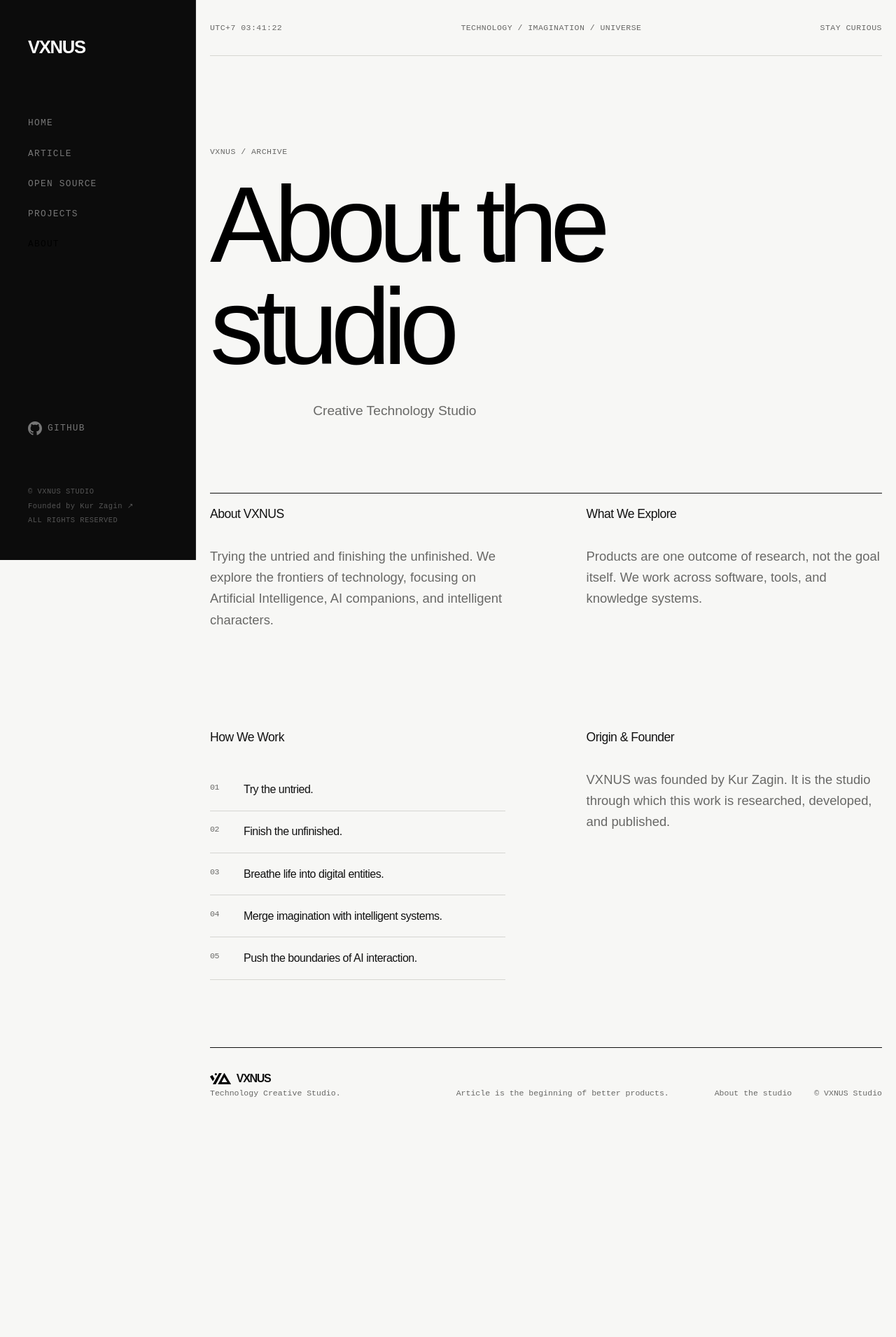
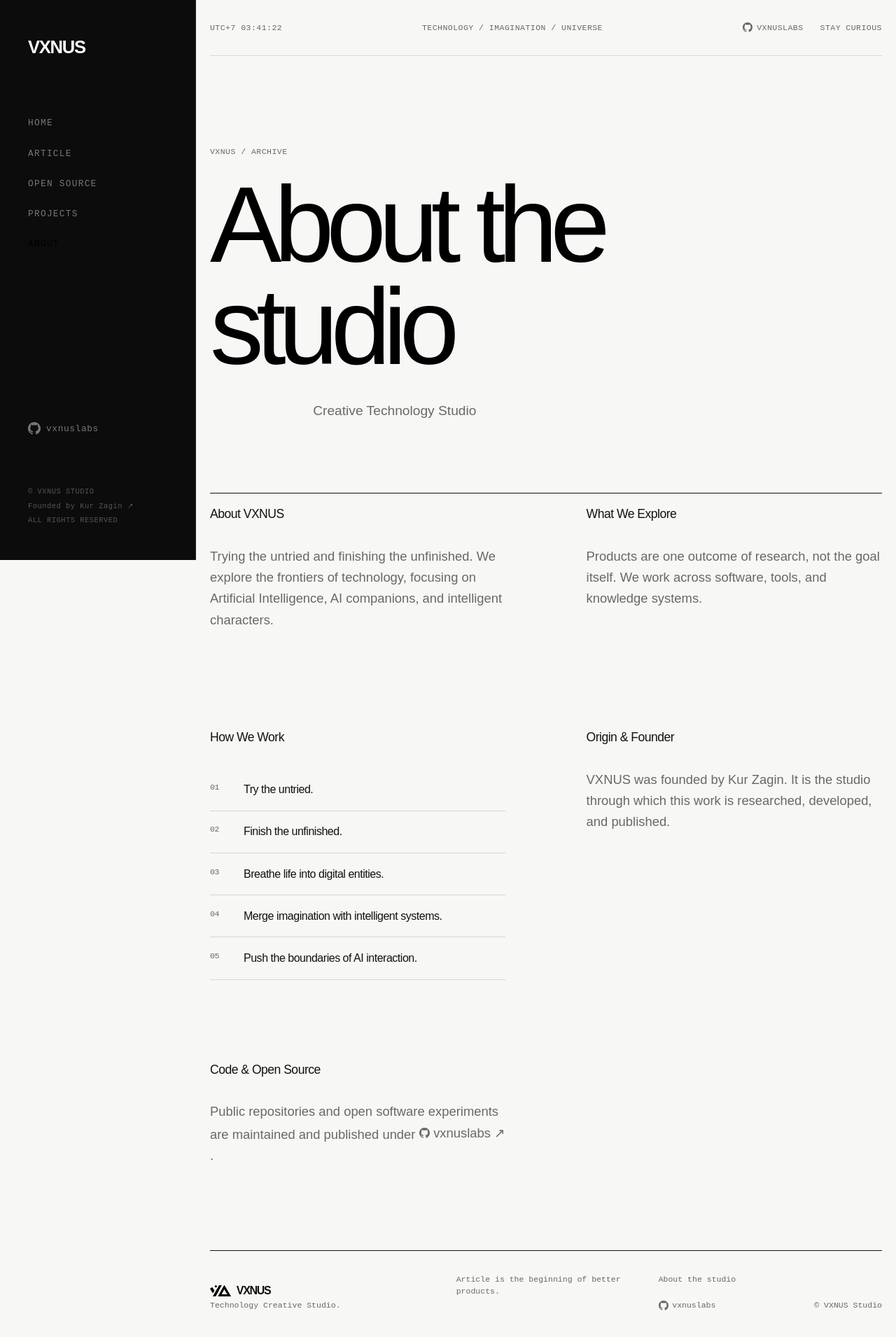
Before and after one commit to vxnuslabs/vxnus, a Next.js app: page /about in a window 1280 px wide. Shown: the top 1910 px of the page at 70% size. Before the commit the page ends 1618 px from the top, so only its background shows below. Built offline with nearby package versions, Linux system fonts and the light colour scheme; no server answers; the database is empty.

Commit message:
feat: display GitHub as (icon) vxnuslabs across sidebar, navigation, footer, and open source pages

```diff
--- a/src/app/about/page.tsx
+++ b/src/app/about/page.tsx
@@ -1,6 +1,8 @@
 import { ArchivePage } from "@/components/archive-page";
+import { GithubIcon } from "@/components/github-icon";
 import { getPublicProfile } from "@/lib/content";
 import { createMetadata } from "@/lib/seo";
+import { site } from "@/lib/site";
 
 export const metadata = createMetadata({
   title: "About",
@@ -39,8 +41,30 @@ export default async function AboutPage() {
         <section>
           <h2>Origin & Founder</h2>
           <p className="reading-copy">
-            VXNUS was founded by <a href="https://krzgn.xyz" target="_blank" rel="noopener noreferrer">Kur Zagin</a>.
+            VXNUS was founded by <a href={site.founder.url} target="_blank" rel="noopener noreferrer">{site.founder.name}</a>.
             It is the studio through which this work is researched, developed, and published.
+          </p>
+        </section>
+        <section>
+          <h2>Code & Open Source</h2>
+          <p className="reading-copy">
+            Public repositories and open software experiments are maintained and published under{" "}
+            <a
+              href={site.github.url}
+              target="_blank"
+              rel="noopener noreferrer"
+              style={{
+                display: "inline-flex",
+                alignItems: "center",
+                gap: "0.35rem",
+                fontWeight: 500,
+              }}
+              aria-label="GitHub repository: vxnuslabs"
+            >
+              <GithubIcon size={15} style={{ display: "inline-block", verticalAlign: "-2px" }} />
+              <span>{site.github.name} ↗</span>
+            </a>
+            .
           </p>
         </section>
       </div>
--- a/src/app/open-source/[slug]/page.tsx
+++ b/src/app/open-source/[slug]/page.tsx
@@ -3,6 +3,7 @@ import { notFound } from "next/navigation";
 
 import { ArticleBody } from "@/components/article-body";
 import { CopyMarkdownButton } from "@/components/copy-markdown-button";
+import { GithubIcon } from "@/components/github-icon";
 import { PublicPage } from "@/components/public-page";
 import {
   getPublicWorkEntry,
@@ -59,7 +60,15 @@ export default async function OpenSourceEntryPage({ params }: WorkPageProps) {
           </div>
           <div className="article-topics" style={{ marginTop: "1rem" }}>
             {work.repositoryUrl && (
-              <a href={work.repositoryUrl} target="_blank" rel="noopener noreferrer">Source Code</a>
+              <a
+                href={work.repositoryUrl}
+                target="_blank"
+                rel="noopener noreferrer"
+                style={{ display: "inline-flex", alignItems: "center", gap: "0.35rem" }}
+              >
+                <GithubIcon size={14} />
+                <span>Source Code</span>
+              </a>
             )}
             {work.externalUrl && (
               <a href={work.externalUrl} target="_blank" rel="noopener noreferrer">View Link</a>
--- a/src/app/page.tsx
+++ b/src/app/page.tsx
@@ -3,6 +3,7 @@ import Link from "next/link";
 import { PublicPage } from "@/components/public-page";
 import { ArticleList } from "@/components/article-list";
 import { WorkList } from "@/components/work-list";
+import { GithubIcon } from "@/components/github-icon";
 import { getPublicProfile, getPublicArticle, getPublicWork } from "@/lib/content";
 import { createMetadata } from "@/lib/seo";
 import { site } from "@/lib/site";
@@ -82,7 +83,39 @@ export default async function Home() {
 
         <section className="home-opensource" aria-labelledby="open-source">
           <div className="section-topline">
-            <h2 id="open-source">Open Source</h2>
+            <div style={{ display: "flex", alignItems: "center", gap: "0.75rem", flexWrap: "wrap" }}>
+              <h2 id="open-source">Open Source</h2>
+              <a
+                href={site.github.url}
+                target="_blank"
+                rel="noopener noreferrer"
+                style={{
+                  display: "inline-flex",
+                  alignItems: "center",
+                  gap: "0.35rem",
+                  fontSize: "0.72rem",
+                  fontFamily: '"Courier New", Courier, monospace',
+                  color: "var(--muted)",
+                  textDecoration: "none",
+                  padding: "0.15rem 0.5rem",
+                  border: "1px solid var(--line)",
+                  borderRadius: "2px",
+                  transition: "all 0.2s",
+                }}
+                onMouseOver={(e) => {
+                  e.currentTarget.style.borderColor = "var(--foreground)";
+                  e.currentTarget.style.color = "var(--foreground)";
+                }}
+                onMouseOut={(e) => {
+                  e.currentTarget.style.borderColor = "var(--line)";
+                  e.currentTarget.style.color = "var(--muted)";
+                }}
+                aria-label="GitHub repository: vxnuslabs"
+              >
+                <GithubIcon size={13} />
+                <span>{site.github.name} ↗</span>
+              </a>
+            </div>
             <Link href="/open-source">All repositories <span aria-hidden="true">→</span></Link>
           </div>
           <WorkList work={openSource} emptyMessage="Selected open-source artifacts will appear here as they are published." />
--- a/src/app/projects/[slug]/page.tsx
+++ b/src/app/projects/[slug]/page.tsx
@@ -3,6 +3,7 @@ import { notFound } from "next/navigation";
 
 import { ArticleBody } from "@/components/article-body";
 import { CopyMarkdownButton } from "@/components/copy-markdown-button";
+import { GithubIcon } from "@/components/github-icon";
 import { PublicPage } from "@/components/public-page";
 import {
   getPublicWorkEntry,
@@ -59,7 +60,15 @@ export default async function ProjectEntryPage({ params }: WorkPageProps) {
           </div>
           <div className="article-topics" style={{ marginTop: "1rem" }}>
             {work.repositoryUrl && (
-              <a href={work.repositoryUrl} target="_blank" rel="noopener noreferrer">Source Code</a>
+              <a
+                href={work.repositoryUrl}
+                target="_blank"
+                rel="noopener noreferrer"
+                style={{ display: "inline-flex", alignItems: "center", gap: "0.35rem" }}
+              >
+                <GithubIcon size={14} />
+                <span>Source Code</span>
+              </a>
             )}
             {work.externalUrl && (
               <a href={work.externalUrl} target="_blank" rel="noopener noreferrer">View Link</a>
--- /dev/null
+++ b/src/components/github-icon.tsx
@@ -0,0 +1,21 @@
+import type { SVGProps } from "react";
+
+export function GithubIcon({
+  size = 16,
+  className,
+  ...props
+}: SVGProps<SVGSVGElement> & { size?: number }) {
+  return (
+    <svg
+      width={size}
+      height={size}
+      viewBox="0 0 24 24"
+      fill="currentColor"
+      aria-hidden="true"
+      className={className}
+      {...props}
+    >
+      <path d="M12 0c-6.626 0-12 5.373-12 12 0 5.302 3.438 9.8 8.207 11.387.599.111.793-.261.793-.577v-2.234c-3.338.726-4.033-1.416-4.033-1.416-.546-1.387-1.333-1.756-1.333-1.756-1.089-.745.083-.729.083-.729 1.205.084 1.839 1.237 1.839 1.237 1.07 1.834 2.807 1.304 3.492.997.107-.775.418-1.305.762-1.604-2.665-.305-5.467-1.334-5.467-5.931 0-1.311.469-2.381 1.236-3.221-.124-.303-.535-1.524.117-3.176 0 0 1.008-.322 3.301 1.23.957-.266 1.983-.399 3.003-.404 1.02.005 2.047.138 3.006.404 2.291-1.552 3.297-1.23 3.297-1.23.653 1.653.242 2.874.118 3.176.77.84 1.235 1.911 1.235 3.221 0 4.609-2.807 5.624-5.479 5.921.43.372.823 1.102.823 2.222v3.293c0 .319.192.694.801.576 4.765-1.589 8.199-6.086 8.199-11.386 0-6.627-5.373-12-12-12z" />
+    </svg>
+  );
+}
--- a/src/components/public-footer.tsx
+++ b/src/components/public-footer.tsx
@@ -1,5 +1,7 @@
 import Link from "next/link";
 import Image from "next/image";
+import { GithubIcon } from "./github-icon";
+import { site } from "@/lib/site";
 
 export function PublicFooter() {
   return (
@@ -13,7 +15,26 @@ export function PublicFooter() {
       </div>
       <div className="footer-meta">
         <span>Article is the beginning of better products.</span>
-        <Link href="/about">About the studio</Link>
+        <div style={{ display: 'flex', alignItems: 'center', gap: '1.25rem', flexWrap: 'wrap' }}>
+          <Link href="/about">About the studio</Link>
+          <a
+            href={site.github.url}
+            target="_blank"
+            rel="noopener noreferrer"
+            style={{
+              display: 'inline-flex',
+              alignItems: 'center',
+              gap: '0.35rem',
+              color: 'inherit',
+              textDecoration: 'none',
+              transition: 'color 0.2s',
+            }}
+            aria-label="GitHub repository: vxnuslabs"
+          >
+            <GithubIcon size={14} />
+            <span>{site.github.name}</span>
+          </a>
+        </div>
       </div>
       <p className="footer-copyright">© VXNUS Studio</p>
     </footer>
--- a/src/components/public-nav.tsx
+++ b/src/components/public-nav.tsx
@@ -2,6 +2,7 @@
 
 import Link from "next/link";
 import { useEffect, useState } from "react";
+import { GithubIcon } from "./github-icon";
 
 export function PublicNav() {
   const [time, setTime] = useState("");
@@ -18,7 +19,29 @@ export function PublicNav() {
       <div className="time-display">UTC+7 {time}</div>
       <div className="header-note">TECHNOLOGY / IMAGINATION / UNIVERSE</div>
       <Link href="/" className="mobile-brand" style={{ textDecoration: 'none', color: 'inherit' }}>VXNUS</Link>
-      <div className="stay-curious">STAY CURIOUS</div>
+      <div style={{ display: 'flex', alignItems: 'center', gap: '1.5rem' }}>
+        <a
+          href="https://github.com/vxnuslabs"
+          target="_blank"
+          rel="noopener noreferrer"
+          className="utility-github-link"
+          style={{
+            display: 'inline-flex',
+            alignItems: 'center',
+            gap: '0.4rem',
+            color: 'var(--muted)',
+            textDecoration: 'none',
+            transition: 'color 0.2s'
+          }}
+          onMouseOver={(e) => e.currentTarget.style.color = 'var(--foreground)'}
+          onMouseOut={(e) => e.currentTarget.style.color = 'var(--muted)'}
+          aria-label="GitHub: vxnuslabs"
+        >
+          <GithubIcon size={14} />
+          <span>vxnuslabs</span>
+        </a>
+        <div className="stay-curious">STAY CURIOUS</div>
+      </div>
     </header>
   );
 }
--- a/src/components/public-sidebar.tsx
+++ b/src/components/public-sidebar.tsx
@@ -3,6 +3,8 @@
 import { useState, useEffect } from "react";
 import Link from "next/link";
 import { usePathname } from "next/navigation";
+
+import { GithubIcon } from "./github-icon";
 
 const navigation = [
   { href: "/", label: "HOME" },
@@ -69,14 +71,13 @@ export function PublicSidebar() {
           href="https://github.com/vxnuslabs"
           target="_blank"
           rel="noopener noreferrer"
-          style={{ display: 'flex', alignItems: 'center', gap: '0.5rem', color: '#777', textDecoration: 'none', marginBottom: '1.5rem', fontSize: '0.8rem', letterSpacing: '0.1em', fontWeight: 500 }}
+          style={{ display: 'flex', alignItems: 'center', gap: '0.5rem', color: '#777', textDecoration: 'none', marginBottom: '1.5rem', fontSize: '0.8rem', letterSpacing: '0.05em', fontWeight: 500 }}
           onMouseOver={(e) => e.currentTarget.style.color = '#fff'}
           onMouseOut={(e) => e.currentTarget.style.color = '#777'}
+          aria-label="VXNUS on GitHub (vxnuslabs)"
         >
-          <svg width="20" height="20" viewBox="0 0 24 24" fill="currentColor" stroke="none">
-            <path d="M12 0c-6.626 0-12 5.373-12 12 0 5.302 3.438 9.8 8.207 11.387.599.111.793-.261.793-.577v-2.234c-3.338.726-4.033-1.416-4.033-1.416-.546-1.387-1.333-1.756-1.333-1.756-1.089-.745.083-.729.083-.729 1.205.084 1.839 1.237 1.839 1.237 1.07 1.834 2.807 1.304 3.492.997.107-.775.418-1.305.762-1.604-2.665-.305-5.467-1.334-5.467-5.931 0-1.311.469-2.381 1.236-3.221-.124-.303-.535-1.524.117-3.176 0 0 1.008-.322 3.301 1.23.957-.266 1.983-.399 3.003-.404 1.02.005 2.047.138 3.006.404 2.291-1.552 3.297-1.23 3.297-1.23.653 1.653.242 2.874.118 3.176.77.84 1.235 1.911 1.235 3.221 0 4.609-2.807 5.624-5.479 5.921.43.372.823 1.102.823 2.222v3.293c0 .319.192.694.801.576 4.765-1.589 8.199-6.086 8.199-11.386 0-6.627-5.373-12-12-12z" />
-          </svg>
-          GITHUB
+          <GithubIcon size={18} />
+          <span>vxnuslabs</span>
         </a>
         <div className="copyright">
           <div>© VXNUS STUDIO</div>
--- a/src/lib/site.ts
+++ b/src/lib/site.ts
@@ -2,6 +2,11 @@ export const site = {
   name: "VXNUS",
   description: "Technology Creative Studio.",
   url: process.env.NEXT_PUBLIC_SITE_URL ?? "https://vxnus.xyz",
+  github: {
+    name: "vxnuslabs",
+    handle: "vxnuslabs",
+    url: "https://github.com/vxnuslabs",
+  },
   founder: {
     name: "Kur Zagin",
     url: "https://krzgn.xyz",
```
Also changed, not shown: src/app/open-source/page.tsx (+27 -0 lines), src/components/work-list.tsx (+10 -2 lines).
